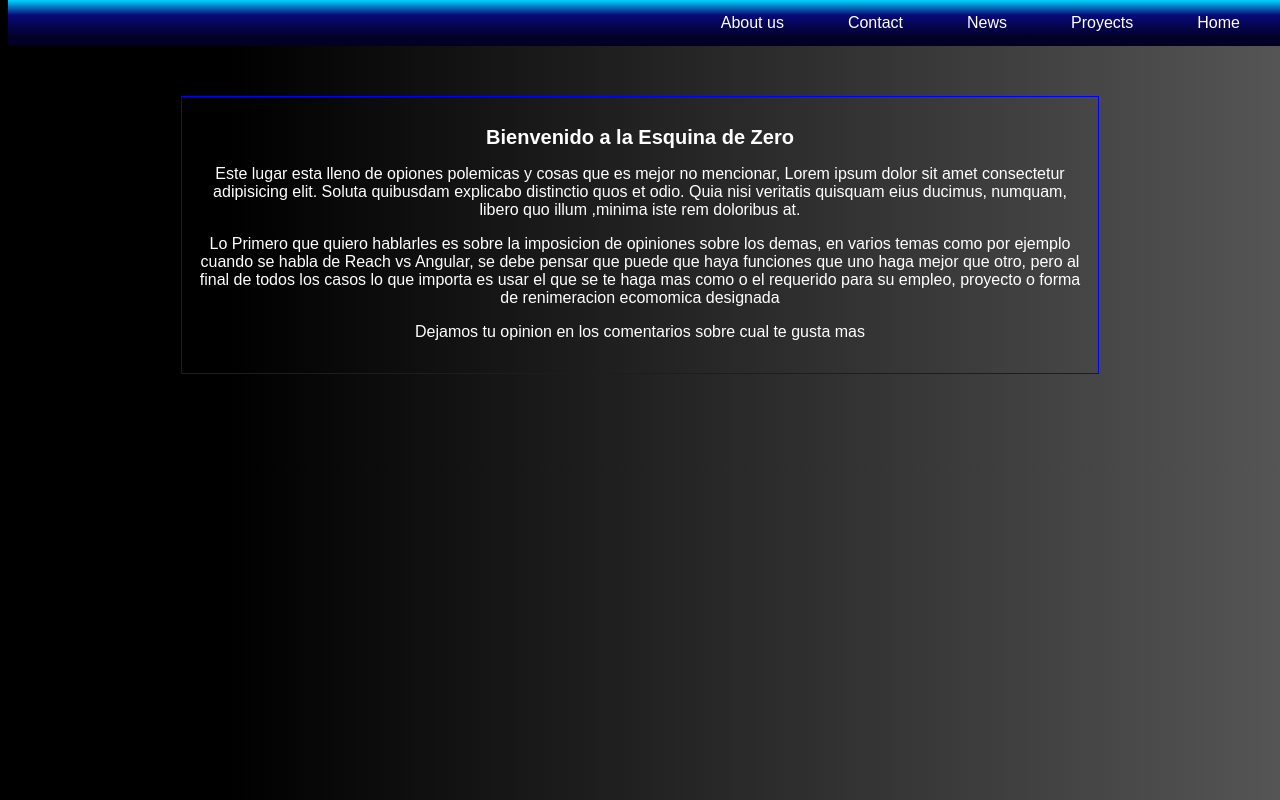
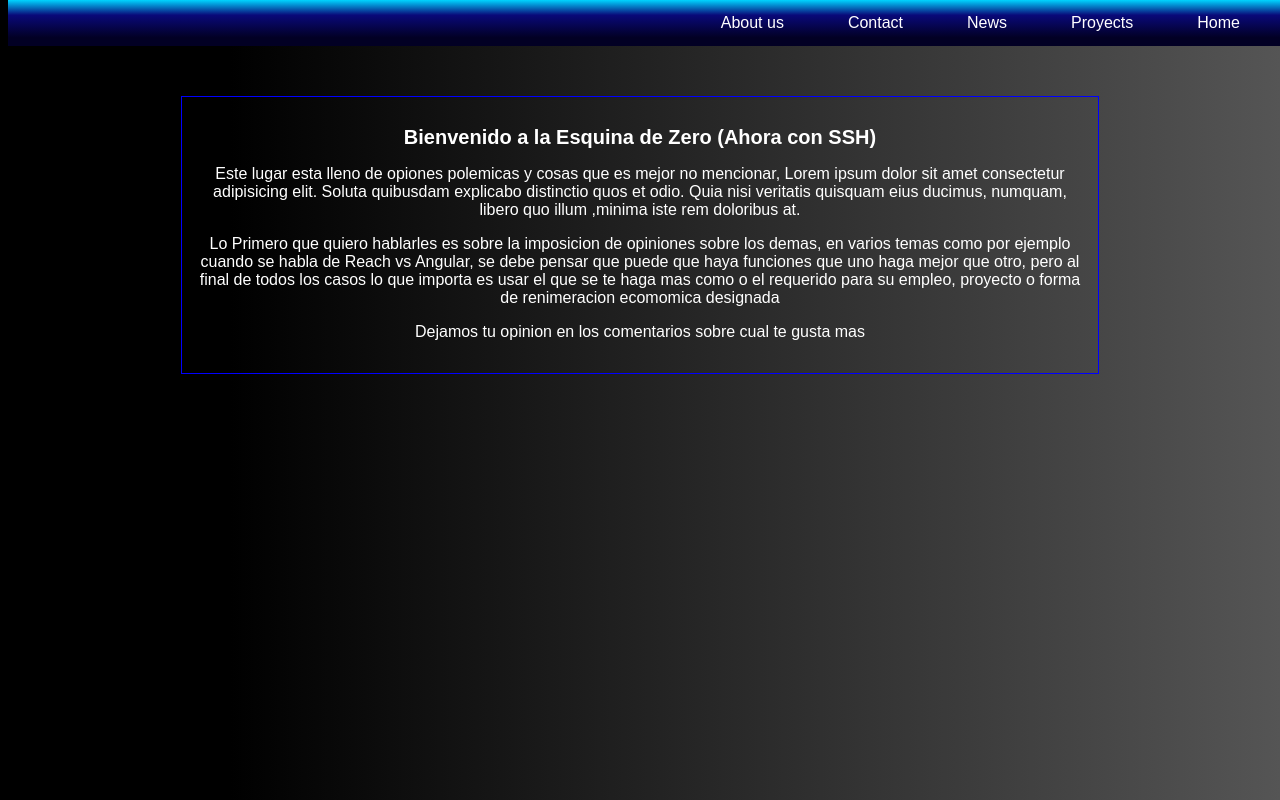
Before and after one commit to ZeroBl21/hyperblog, a plain HTML site: page index.html in a window 1280 px wide. Drawn offline with Linux system fonts and the light colour scheme.

Commit message:
Una version de La Esquina de Zero

```diff
--- a/index.html
+++ b/index.html
@@ -26,7 +26,7 @@
 
     <main>
 
-        <h1>Bienvenido a la Esquina de Zero</h1>
+        <h1>Bienvenido a la Esquina de Zero (Ahora con SSH)</h1>
 
         <p>Este lugar esta lleno de opiones polemicas
         y cosas que es mejor no mencionar, Lorem ipsum
```
